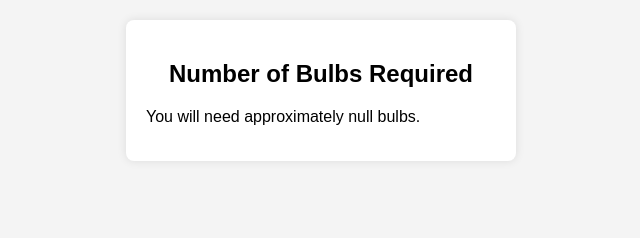
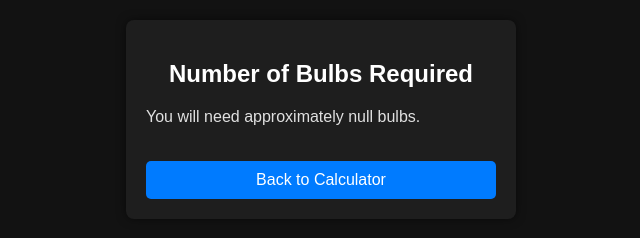
Before and after one commit to mahmoudss5/luminance-calculator, a plain HTML site: page bulb-result.html in a window 1280 px wide. Shown: the whole page, without its empty margins (319-959 px from the left). Drawn offline with Linux system fonts and the light colour scheme.

Commit message:
Update bulb-result.html

```diff
--- a/bulb-result.html
+++ b/bulb-result.html
@@ -7,24 +7,41 @@
 <style>
     body {
         font-family: Arial, sans-serif;
-        background-color: #f4f4f4;
+        background-color: #121212; /* Dark background */
+        color: #e0e0e0; /* Light text color */
         margin: 0;
         padding: 20px;
     }
     .container {
-        background-color: #fff;
+        background-color: #1e1e1e; /* Darker container */
         padding: 20px;
         border-radius: 8px;
-        box-shadow: 0 0 10px rgba(0,0,0,0.1);
+        box-shadow: 0 0 10px rgba(0,0,0,0.5); /* Darker shadow */
         width: 350px;
         margin: auto;
     }
     p {
         margin: 15px 0;
         font-size: 16px;
+        color: #e0e0e0; /* Light text color */
     }
     h2 {
         text-align: center;
+        color: #ffffff; /* White text for header */
+    }
+    button {
+        padding: 10px;
+        background-color: #007BFF; /* Same color for button */
+        color: white;
+        border: none;
+        border-radius: 5px;
+        margin-top: 20px;
+        width: 100%;
+        font-size: 16px;
+        cursor: pointer;
+    }
+    button:hover {
+        background-color: #0056b3;
     }
 </style>
 </head>
@@ -32,6 +49,7 @@
 <div class="container">
     <h2>Number of Bulbs Required</h2>
     <p id="bulbResultText">Calculating...</p>
+    <button onclick="goBack()">Back to Calculator</button>
 </div>
 
 <script>
@@ -39,6 +57,10 @@ document.addEventListener('DOMContentLoaded', function() {
     var numBulbs = localStorage.getItem('numBulbs');
     document.getElementById('bulbResultText').textContent = 'You will need approximately ' + numBulbs + ' bulbs.';
 });
+
+function goBack() {
+    location.href = 'index.html'; // Assuming "index.html" is the main page with the calculator
+}
 </script>
 </body>
 </html>
```
